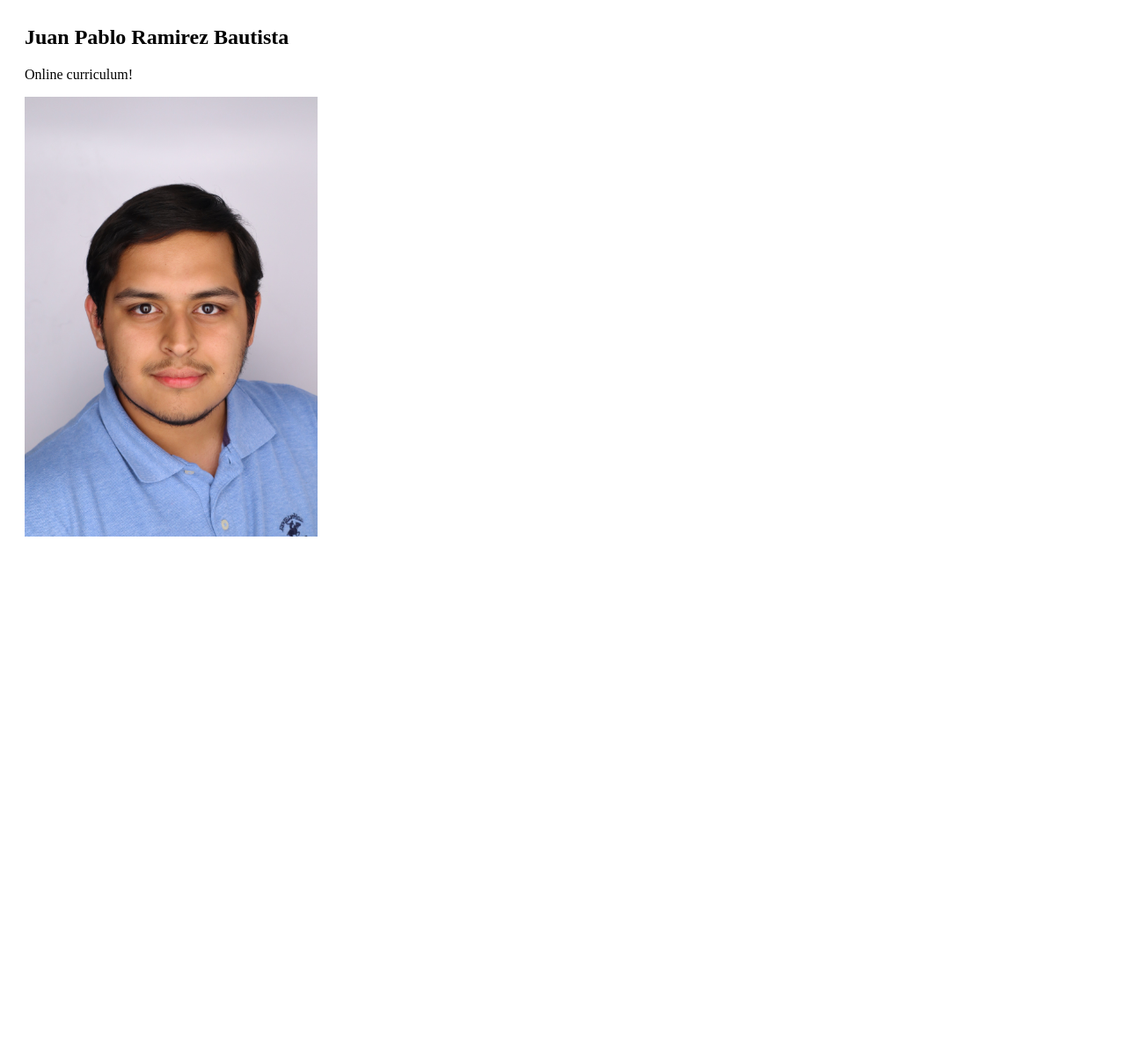
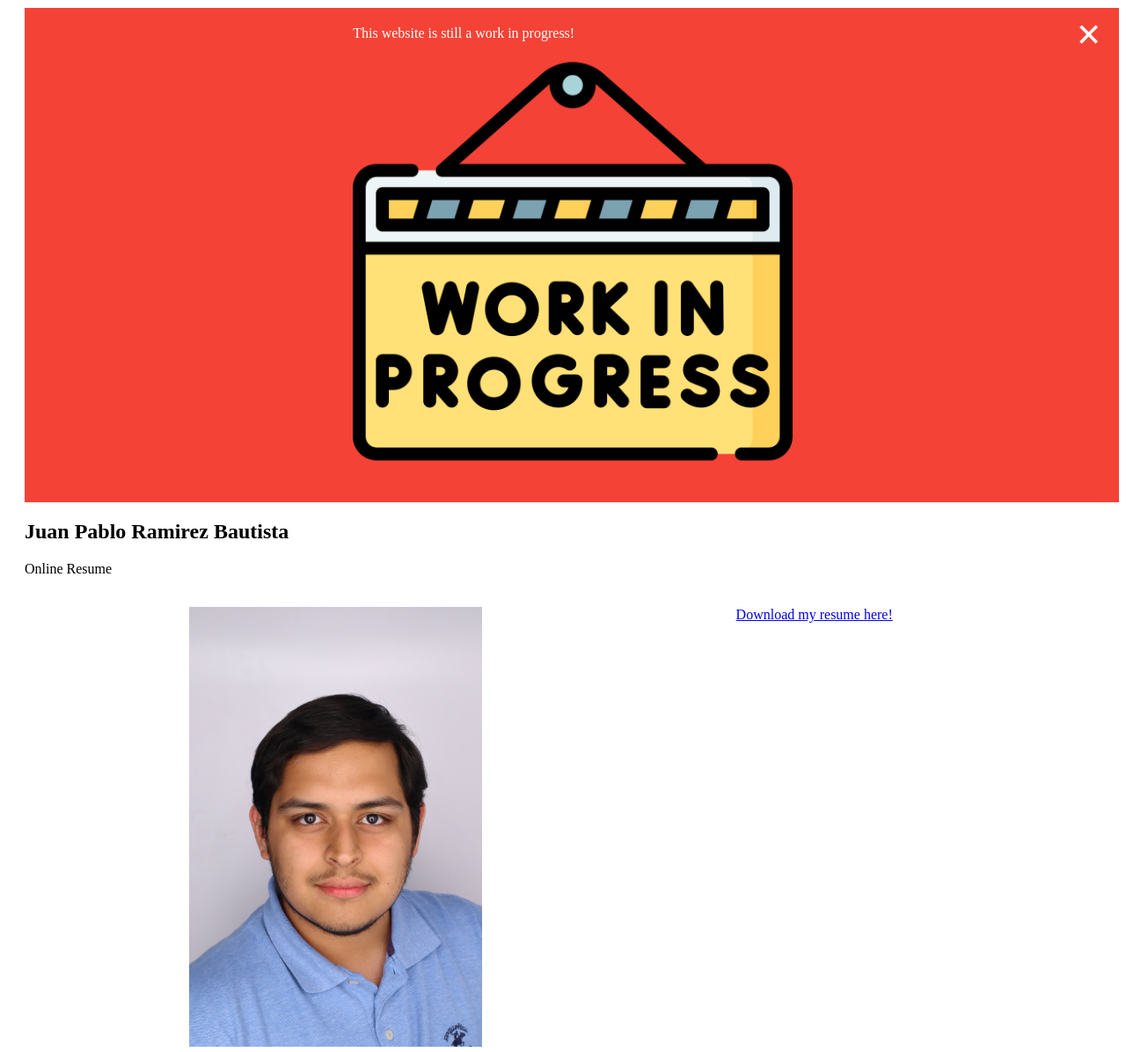
Before and after one commit to jp0ram/juanram, a plain HTML site: page index.html in a window 1280 px wide. Shown: the part 104-1300 px from the top of the page at 88% size. Before the commit the page ends 800 px from the top, so only its background shows below. Drawn offline with Linux system fonts and the light colour scheme.

Commit message:
Add files via upload

```diff
--- a/index.html
+++ b/index.html
@@ -2,15 +2,6 @@
 <link rel="stylesheet" href="style.css">
 <html>
     <head>
-<!-- Google tag (gtag.js) -->
-<script async src="https://www.googletagmanager.com/gtag/js?id=G-BRQM00BJB7"></script>
-<script>
-  window.dataLayer = window.dataLayer || [];
-  function gtag(){dataLayer.push(arguments);}
-  gtag('js', new Date());
-
-  gtag('config', 'G-BRQM00BJB7');
-</script>
 <title>Juan Ramirez</title>
 <link href="https://fonts.googleapis.com/css2?family=Anton&display=swap" rel="stylesheet">
     </head>
@@ -26,8 +17,22 @@
                 </div>
             </div>
         </header>
+        <div class="alert">
+            <span class="closebtn" onclick="this.parentElement.style.display='none';">&times;</span>
+            This website is still a work in progress!<br><img src="work-in-progress.png" height="500">
+          </div>
 <h2>Juan Pablo Ramirez Bautista</h2>
-<p>Online curriculum!</p>
-<img src="Juan Ramirez.JPG" height="500">
+<p>Online Resume</p>
+<br>
+<div style="display: grid;
+            grid-template-columns: 4fr 4fr;">
+            <div>
+                <img src="Juan Ramirez.JPG" height="500" style="padding-left: 30%;">
+            </div>
+            <div>
+                <a href="Juan Ramirez Resume.pdf" style="padding-left: 30%;">Download my resume here!</a>
+            </div>
+        </div>
+
 </body>
 </html>
--- a/style.css
+++ b/style.css
@@ -71,7 +71,25 @@ header{
     padding-left: 20px;
     padding-right: 20px;
 }
-
+.alert {
+    padding: 20px;
+    padding-left: 30%;
+    background-color: #f44336;
+    color: white;
+  }
+.closebtn {
+    margin-left: 15px;
+    color: white;
+    font-weight: bold;
+    float: right;
+    font-size: 50px;
+    line-height: 20px;
+    cursor: pointer;
+    transition: 0.3s;
+  }
+.closebtn:hover {
+    color: black;
+}
 /*
 colores:
 #b3504c tamarindito
```
Also changed, not shown: contact.html (+13 -9 lines), work-in-progress.png (added), 1 other file.
